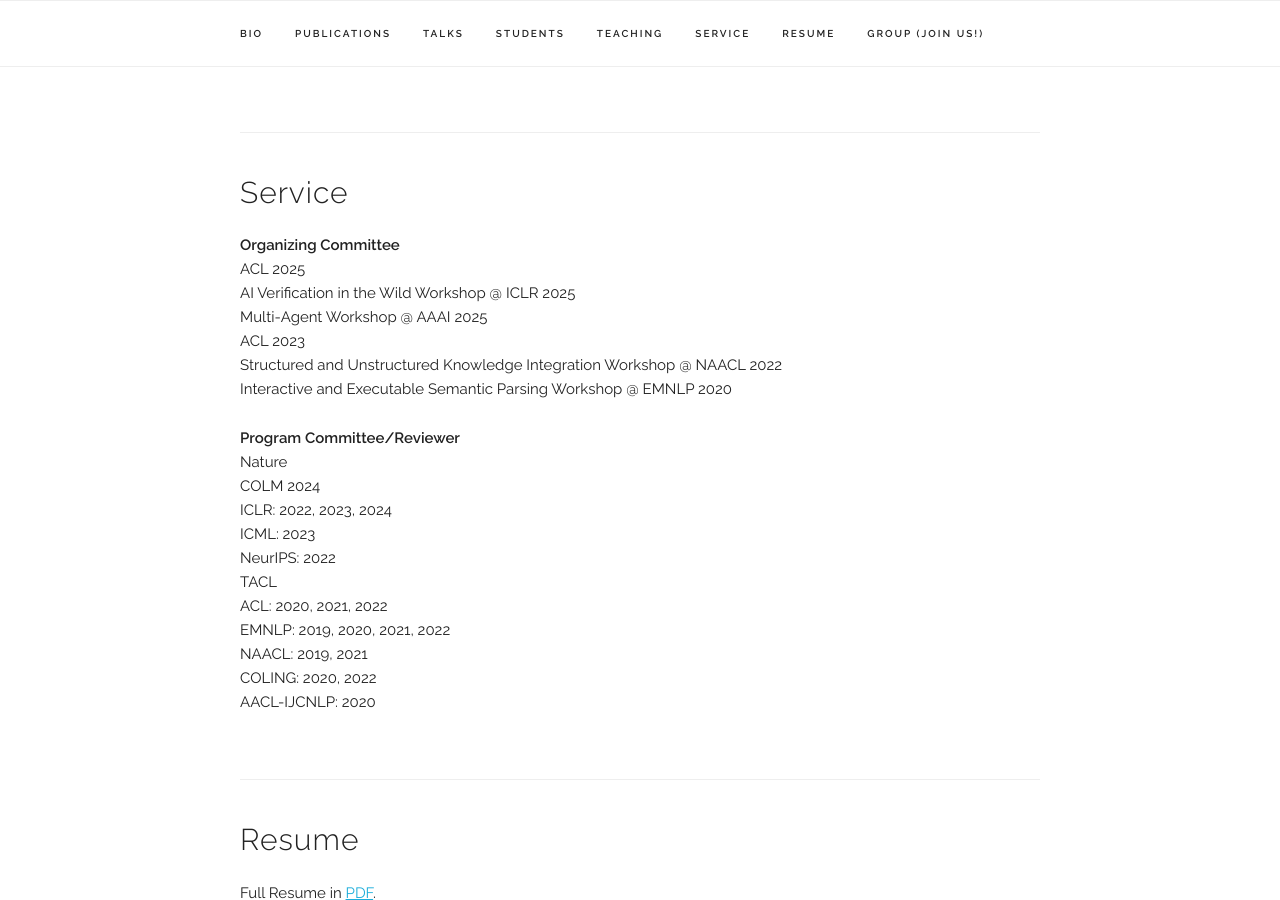
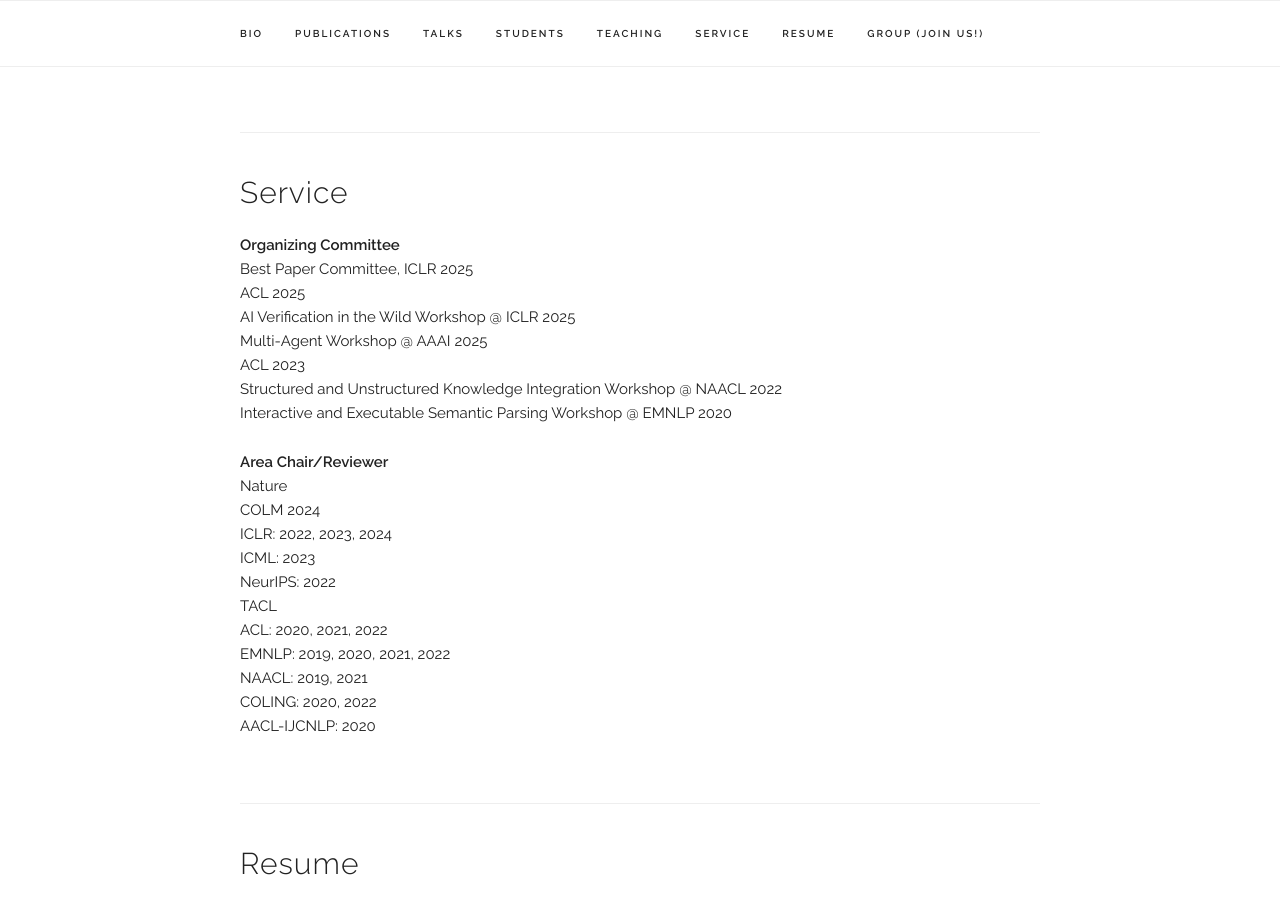
Before and after one commit to taoyds/taoyds.github.io, a Jekyll site: the page built from index.html, in a window 1280 px wide and 900 px high, scrolled down 6875 px. Built offline with Jekyll 4.4.1, drawn with Linux system fonts in a browser that asks for light colours; some web fonts are replaced.

Commit message:
Update service.yaml

```diff
--- a/_data/service.yaml
+++ b/_data/service.yaml
@@ -1,8 +1,8 @@
 
 service:
-    - name: "<br/> ACL 2025 <br/> AI Verification in the Wild Workshop @ ICLR 2025 <br/> Multi-Agent Workshop @ AAAI 2025 <br/> ACL 2023 <br/> Structured and Unstructured Knowledge Integration Workshop @ NAACL 2022 <br/> Interactive and Executable Semantic Parsing Workshop @ EMNLP 2020"
+    - name: "<br/> Best Paper Committee, ICLR 2025 <br/> ACL 2025 <br/> AI Verification in the Wild Workshop @ ICLR 2025 <br/> Multi-Agent Workshop @ AAAI 2025 <br/> ACL 2023 <br/> Structured and Unstructured Knowledge Integration Workshop @ NAACL 2022 <br/> Interactive and Executable Semantic Parsing Workshop @ EMNLP 2020"
       title: "Organizing Committee"
       category: "current"
     - name: "<br/> Nature <br/> COLM 2024 <br/> ICLR: 2022, 2023, 2024 <br/> ICML: 2023 <br/> NeurIPS: 2022  <br/> TACL <br/> ACL: 2020, 2021, 2022 <br/> EMNLP: 2019, 2020, 2021, 2022 <br/> NAACL: 2019, 2021 <br/> COLING: 2020, 2022 <br/> AACL-IJCNLP: 2020"
-      title: "Program Committee/Reviewer"
+      title: "Area Chair/Reviewer"
       category: "current"
```
